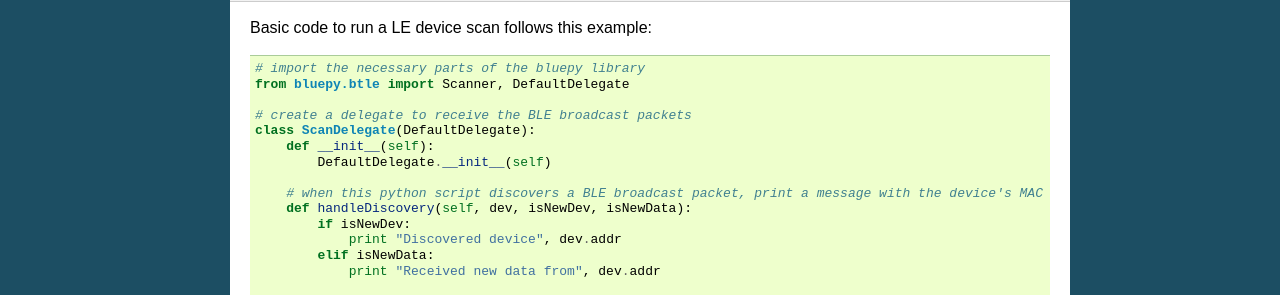
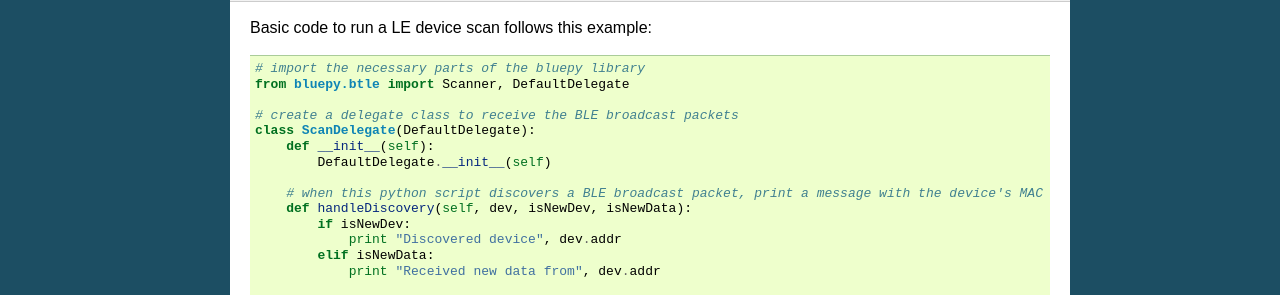
Before and after one commit to IanHarvey/bluepy, a Sphinx documentation site: the page built from docs/scanner.rst, in a window 1280 px wide. Shown: the part 1021-1316 px from the top of the page. Built offline with Sphinx 7.4.7, drawn with Linux system fonts in a browser that asks for light colours; pages that are not in the unit, such as notebooks, are missing from menus.

Commit message:
Update scanner.rst

```diff
--- a/docs/scanner.rst
+++ b/docs/scanner.rst
@@ -74,7 +74,7 @@ Basic code to run a LE device scan follows this example::
     # import the necessary parts of the bluepy library
     from bluepy.btle import Scanner, DefaultDelegate
 
-    # create a delegate to receive the BLE broadcast packets
+    # create a delegate class to receive the BLE broadcast packets
     class ScanDelegate(DefaultDelegate):
         def __init__(self):
             DefaultDelegate.__init__(self)
```
